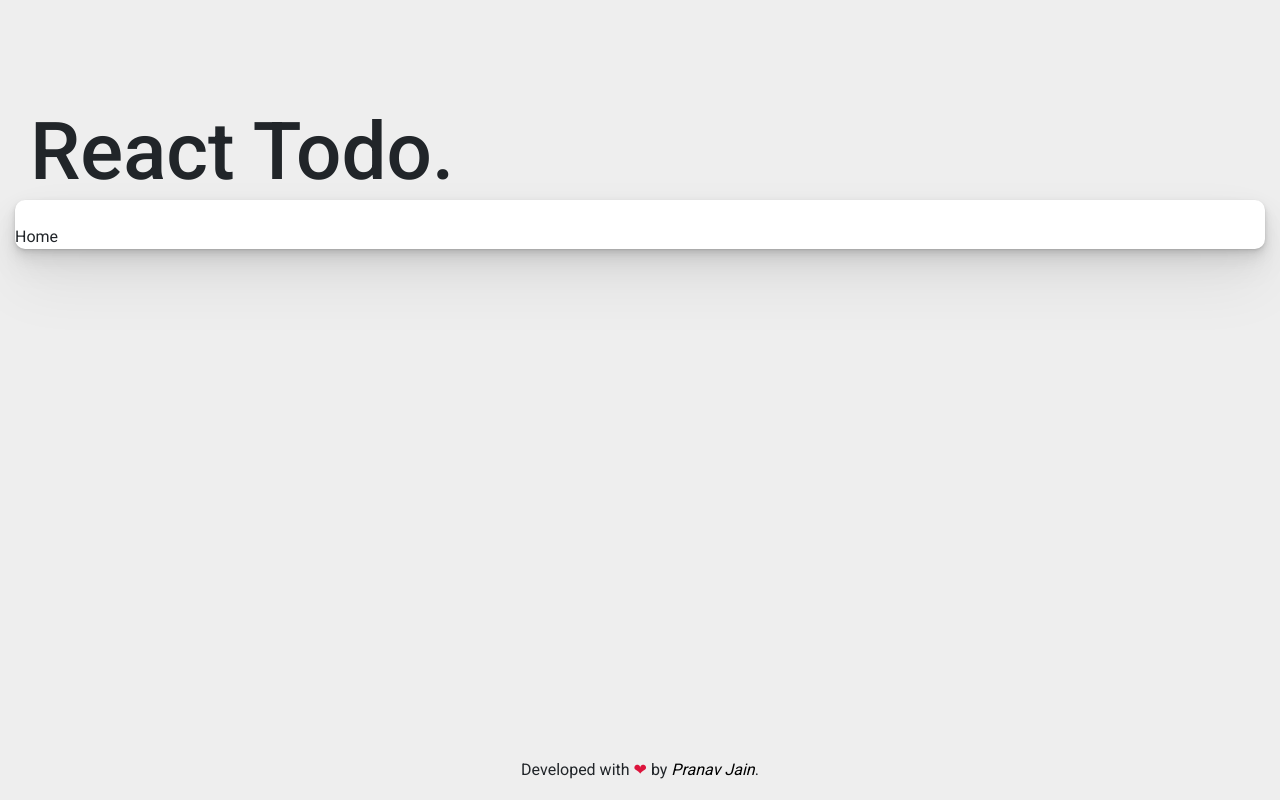
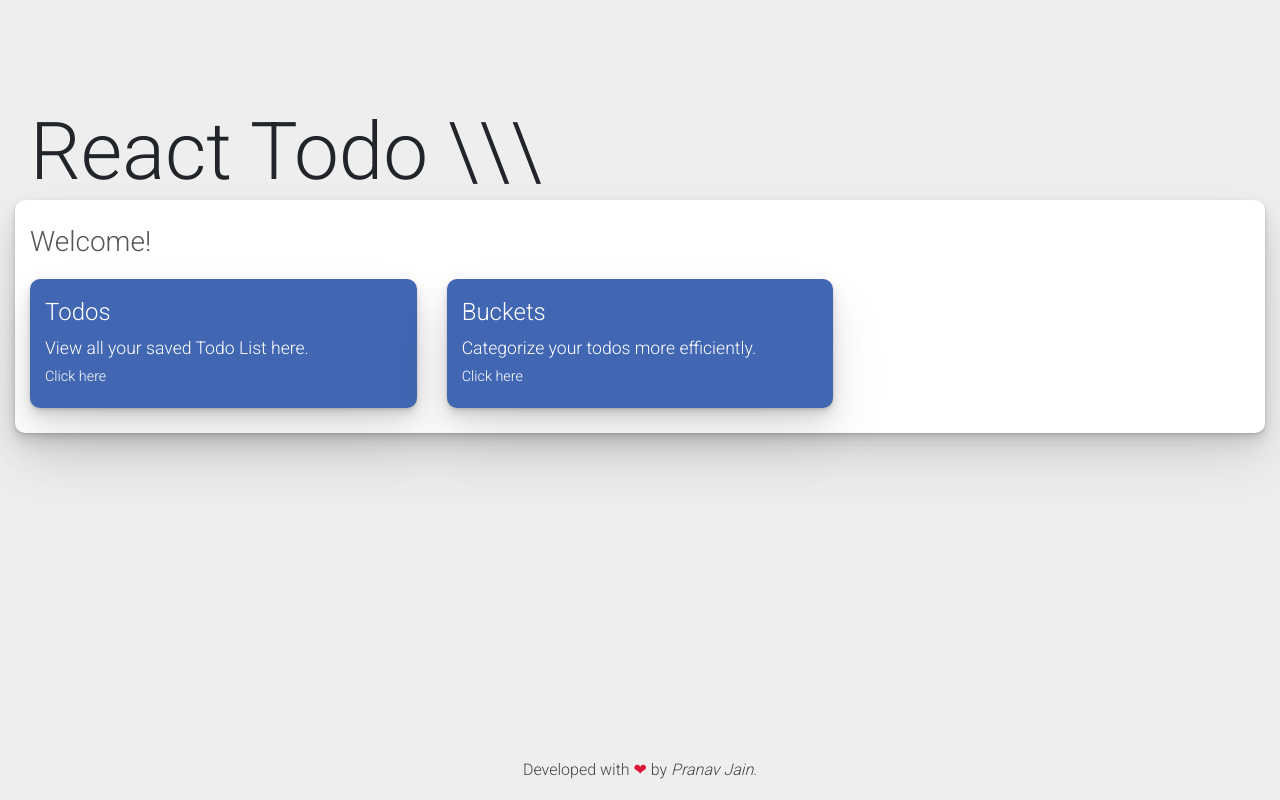
Before and after one commit to pranavj1001/react-todo, a React (Create React App) app in the folder client/react-todo/: page / in a window 1280 px wide. Built offline with nearby package versions, Linux system fonts and the light colour scheme.

Commit message:
design home page

```diff
--- a/client/react-todo/src/components/App/App.css
+++ b/client/react-todo/src/components/App/App.css
@@ -1,6 +1,7 @@
 .wrapper {
     background-color: #eeeeee;
     font-family: 'Roboto', sans-serif;
+    font-weight: 300;
     min-height: 100vh;
 }
 
@@ -8,8 +9,10 @@
     background-color: #ffffff;
     border-radius: 10px;
     padding-top: 25px;
+    padding-bottom: 25px;
     margin-left: 15px;
     margin-right: 15px;
+    color: #555555;
     box-shadow: 0 1px 2px rgba(0,0,0,0.07),
                 0 2px 4px rgba(0,0,0,0.07),
                 0 4px 8px rgba(0,0,0,0.07),
--- a/client/react-todo/src/components/footer/footer.css
+++ b/client/react-todo/src/components/footer/footer.css
@@ -5,6 +5,7 @@
     height: 60px;
     line-height: 60px;
     text-align: center;
+    color: #444444;
 }
 
 .footer--heart {
@@ -12,11 +13,11 @@
 }
 
 .footer--link {
-    color: #000000;
+    color: #444444;
     font-style: italic;
 }
 
 .footer--link:hover {
-    color: #000000;
+    color: #444444;
     text-decoration: none;
 }
--- a/client/react-todo/src/components/header/header.css
+++ b/client/react-todo/src/components/header/header.css
@@ -9,6 +9,7 @@
     left: 30px;
     bottom: 0;
     margin: 0;
+    font-weight: 300;
 }
 
 @media (min-width: 786px) {
--- a/client/react-todo/src/components/header/header.js
+++ b/client/react-todo/src/components/header/header.js
@@ -5,7 +5,7 @@ class Header extends Component {
     render() {
         return (
             <div className="container-fluid header--main-div">
-                <h1 className="header--heading">React Todo.</h1>
+                <h1 className="header--heading">React Todo \\\</h1>
             </div>
         );
     }
--- a/client/react-todo/src/components/home-tile/home-tile.css
+++ b/client/react-todo/src/components/home-tile/home-tile.css
@@ -0,0 +1,35 @@
+.home-tile--main-div {
+    background-color: #4267b2;
+    border-radius: 10px;
+    padding: 15px;
+    color: #ffffff;
+    cursor: pointer;
+    box-shadow: 0 1px 2px rgba(0,0,0,0.07),
+                0 2px 4px rgba(0,0,0,0.07),
+                0 4px 8px rgba(0,0,0,0.07),
+                0 8px 16px rgba(0,0,0,0.07),
+                0 16px 32px rgba(0,0,0,0.07),
+                0 32px 64px rgba(0,0,0,0.07);
+    transition: box-shadow 500ms;
+}
+
+.home-tile--main-div:hover {
+    box-shadow: none;
+    transition: box-shadow 700ms;
+}
+
+.home-tile--paragraph {
+    margin-bottom: 5px;
+}
+
+.home-tile--paragraph-heading {
+    font-size: 1.5rem;
+}
+
+.home-tile--paragraph-content {
+    font-size: 1.1rem;
+}
+
+.home-tile--paragraph-click-message {
+    font-size: 0.9rem;
+}
--- a/client/react-todo/src/components/home-tile/home-tile.js
+++ b/client/react-todo/src/components/home-tile/home-tile.js
@@ -4,7 +4,11 @@ import './home-tile.css';
 class HomeTile extends Component {
     render() {
         return (
-            <div>HomeTile</div>
+            <div className="home-tile--main-div">
+                <p className="home-tile--paragraph home-tile--paragraph-heading">{this.props.data.title}</p>
+                <p className="home-tile--paragraph home-tile--paragraph-content">{this.props.data.content}</p>
+                <p className="home-tile--paragraph home-tile--paragraph-click-message">{this.props.data.clickMessage}</p>
+            </div>
         );
     }
 }
--- a/client/react-todo/src/components/home/home.css
+++ b/client/react-todo/src/components/home/home.css
@@ -0,0 +1,13 @@
+.home--heading {
+    font-weight: 300;
+}
+
+.home--tile-row {
+    margin-top: 20px;
+}
+
+@media (max-width: 768px) {
+    .home--tile {
+        margin-bottom: 10px;
+    }
+}
--- a/client/react-todo/src/components/home/home.js
+++ b/client/react-todo/src/components/home/home.js
@@ -1,10 +1,37 @@
 import React, { Component } from 'react';
 import './home.css';
 
+import HomeTile from '../home-tile/home-tile';
+
 class Home extends Component {
+    state = {
+        todosTile: {
+            title: "Todos",
+            content: "View all your saved Todo List here.",
+            clickMessage: "Click here",
+            link: "/todos"
+        },
+        bucketsTile: {
+            title: "Buckets",
+            content: "Categorize your todos more efficiently.",
+            clickMessage: "Click here",
+            link: "/buckets"
+        }
+    };
+
     render() {
         return (
-            <div>Home</div>
+            <div className="container-fluid home--main-div">
+                <h3 className="home--heading">Welcome!</h3>
+                <div className="row home--tile-row">
+                    <div className="col-md-6 col-xl-4 home--tile">
+                        <HomeTile data={this.state.todosTile} />
+                    </div>
+                    <div className="col-md-6 col-xl-4 home--tile">
+                        <HomeTile data={this.state.bucketsTile} />
+                    </div>
+                </div>
+            </div>
         );
     }
 }
```
